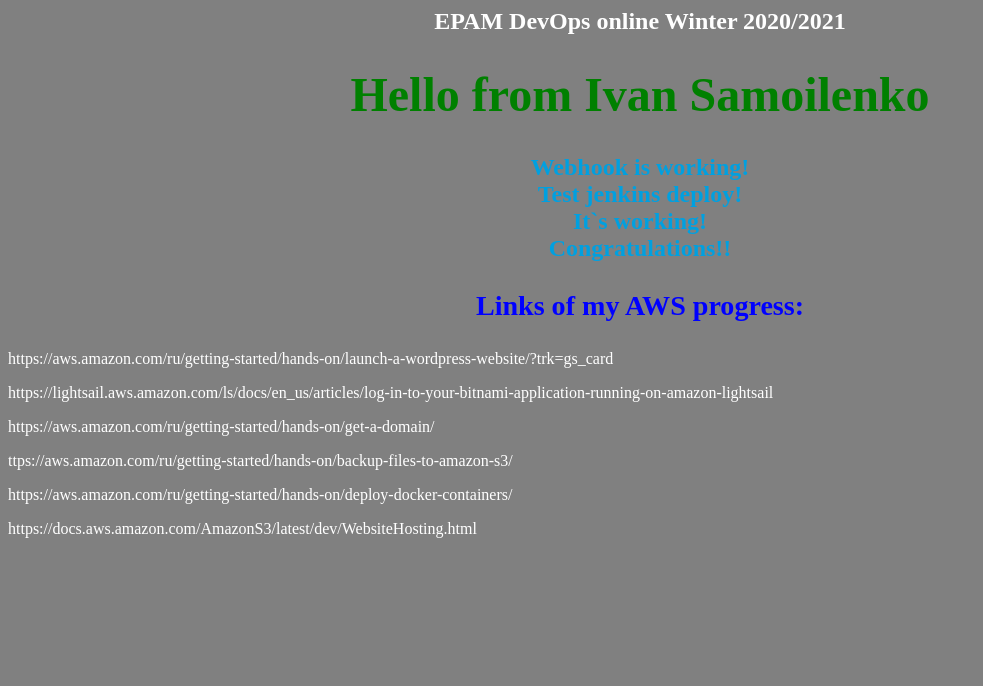
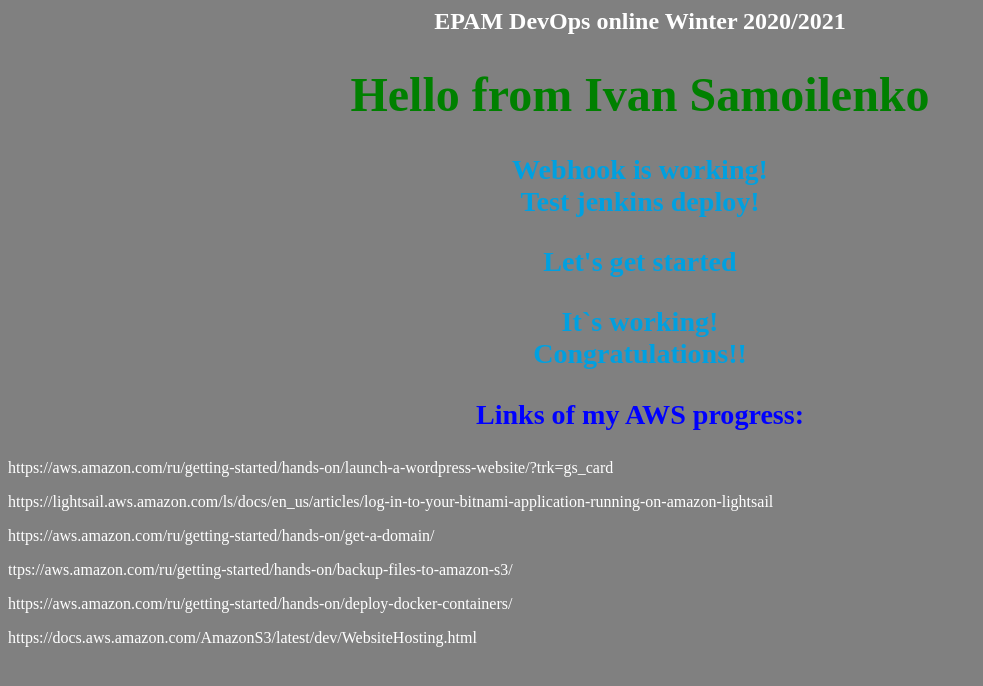
Before and after one commit to Iferial/CI-CD-pipeline, a plain HTML site: page index.html in a window 1280 px wide. Shown: the whole page, without its empty margins (0-983 px from the left). Drawn offline with Linux system fonts and the light colour scheme.

Commit message:
test version

```diff
--- a/index.html
+++ b/index.html
@@ -3,12 +3,13 @@
 <center>
 <h2><font color=white>EPAM DevOps online Winter 2020/2021</front><h2>
 <h1><font color=green>Hello from Ivan Samoilenko</font></h1>
-<font color =orage>
+<h3><font color =orage>
 Webhook is working!<br>
 Test jenkins deploy!<br>
+<p>Let's get started</p>
 It`s working!<br>
 Congratulations!!<br>
-</font>
+</font></h3>
 <h3><font color=blue>Links of my AWS progress:</font></h3>
 </center>
 <p>
```
Also changed, not shown: 1 other file.
